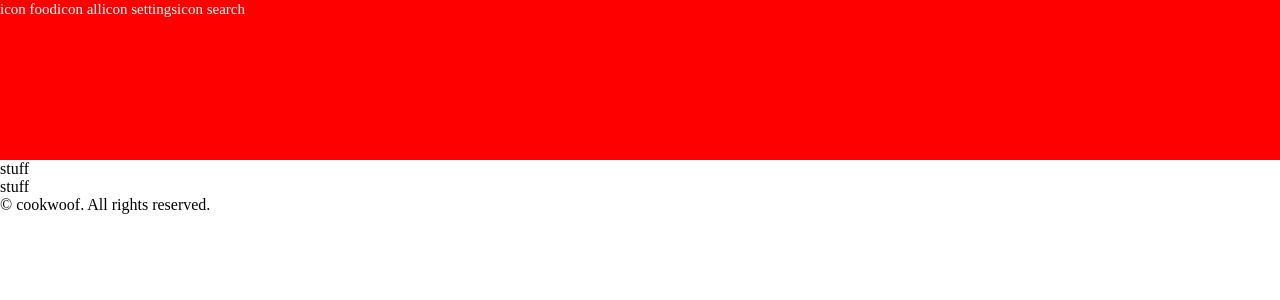
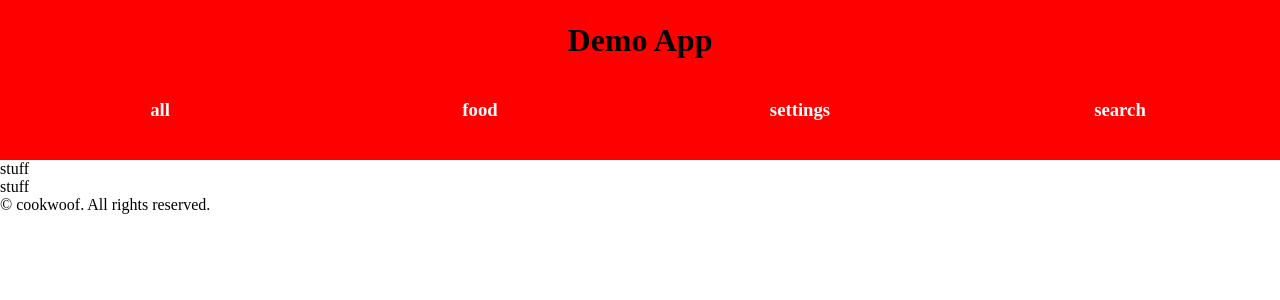
Before and after one commit to devjarxyz/cookwoof, a React (Create React App) app: page / in a window 1280 px wide. Shown: the top 300 px of the page. Built offline with nearby package versions, Linux system fonts and the light colour scheme.

Commit message:
more styling to header

```diff
--- a/src/components/Layout/Header/index.tsx
+++ b/src/components/Layout/Header/index.tsx
@@ -4,11 +4,14 @@ function Header() {
 
     return (
         <div className="header">
+            <div className="header--title">
+                <h1>Demo App</h1>
+            </div>
             <nav className="header--nav">
-                <div className="header--nav--item">icon food</div>
-                <div className="header--nav--item">icon all</div>
-                <div className="header--nav--item">icon settings</div>
-                <div className="header--nav--item">icon search</div>
+                <div className="header--nav--item"><h3>all</h3></div>
+                <div className="header--nav--item"><h3>food</h3></div>
+                <div className="header--nav--item"><h3>settings</h3></div>
+                <div className="header--nav--item"><h3>search</h3></div>
                 <div className="header--nav--animation header--nav--start-home" />
             </nav>
         </div>
--- a/src/components/Layout/layout.css
+++ b/src/components/Layout/layout.css
@@ -1,19 +1,31 @@
 .header {
+
     height: 20%;
     width: 100%;
+    background-color: red;
+}
+
+.header--title {
+    width: 100%;
+    height: 50%;
+    display: flex;
+    justify-content: center;
+    align-items: center;
+}
+
+.header--title h1 {
+    margin: 0;
 }
 
 .header--nav {
 	position: relative;
 	width: 100%;
-	height: 100%;
-	background-color: red;
+	height: 50%;
+
 }
 
 .header--nav--item {
-	line-height: 50%;
 	height: 100%;
-	font-size: 15px;
 	display: inline-block;
 	position: relative;
 	z-index: 1;
@@ -22,6 +34,7 @@
 	color: white;
     cursor: pointer;
     background-color: transparent;
+    width: 25%;
 }
 
 .header--nav .header--nav--animation {
```
